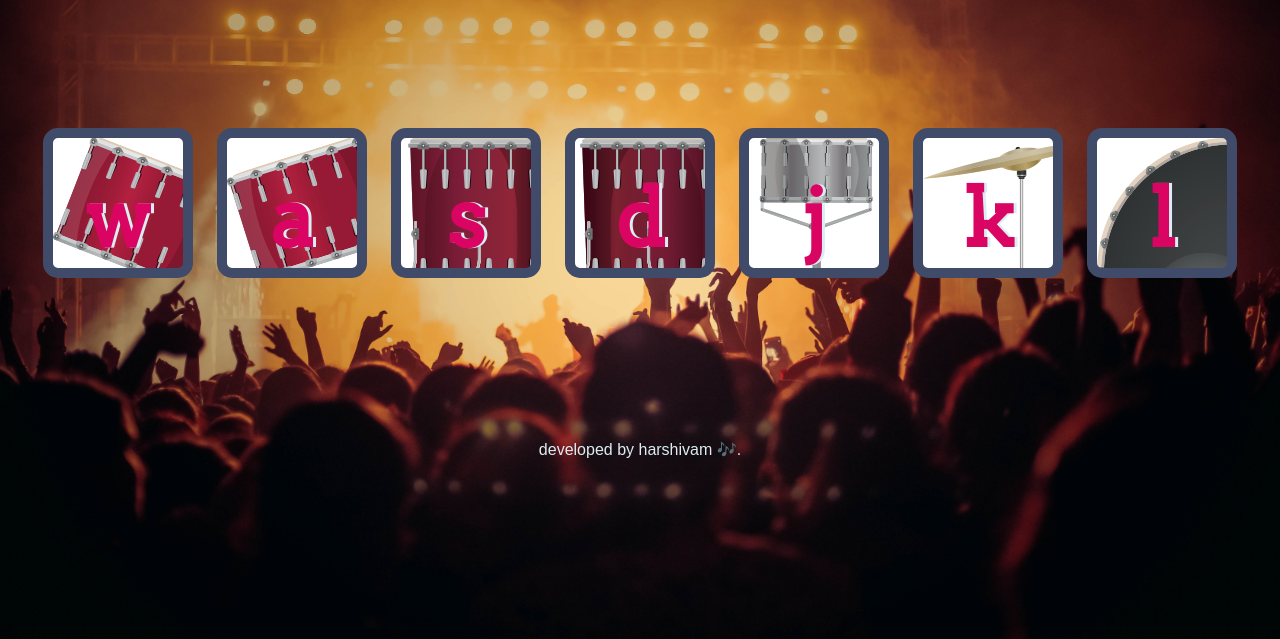
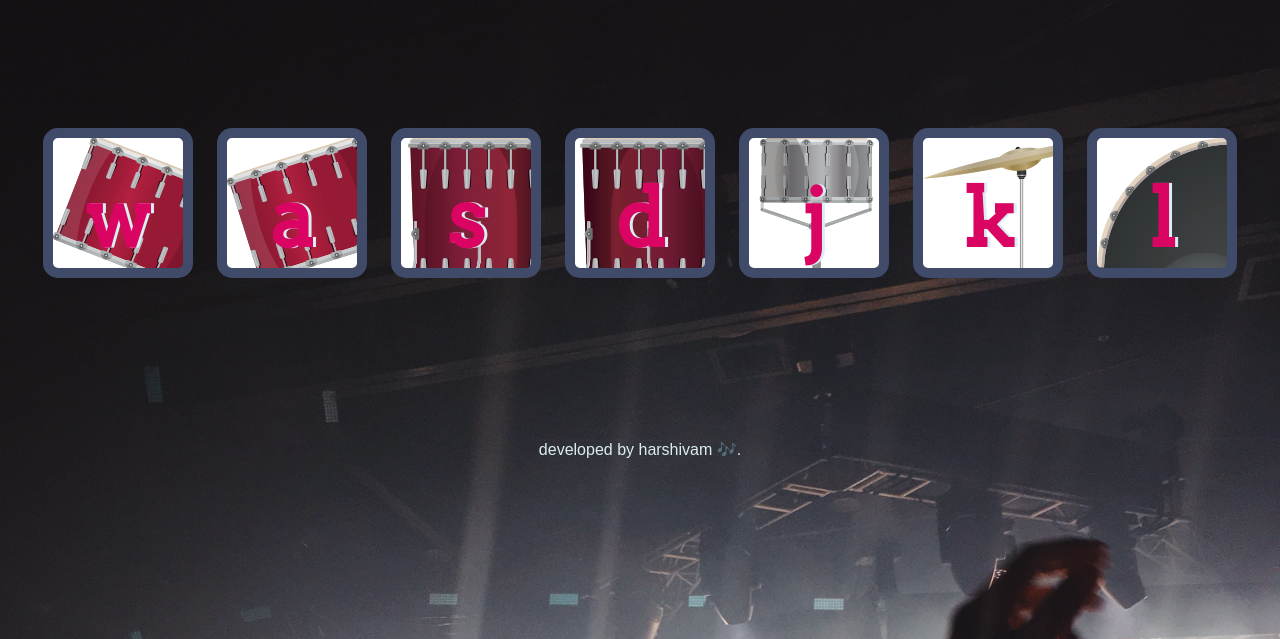
Before and after one commit to harshivam/drumsss, a plain HTML site: page index.html in a window 1280 px wide. Shown: the part 161-800 px from the top of the page. Drawn offline with Linux system fonts and the light colour scheme.

Commit message:
Update styles.css

```diff
--- a/styles.css
+++ b/styles.css
@@ -1,6 +1,6 @@
 body {
   text-align: center;
-  background-image: url(images/pexels-vishnu-r-nair-1105666.jpg);
+  background-image: url(images/pexels-laura-stanley-2147029.jpg);
   background-size: cover;
 }
 
```
